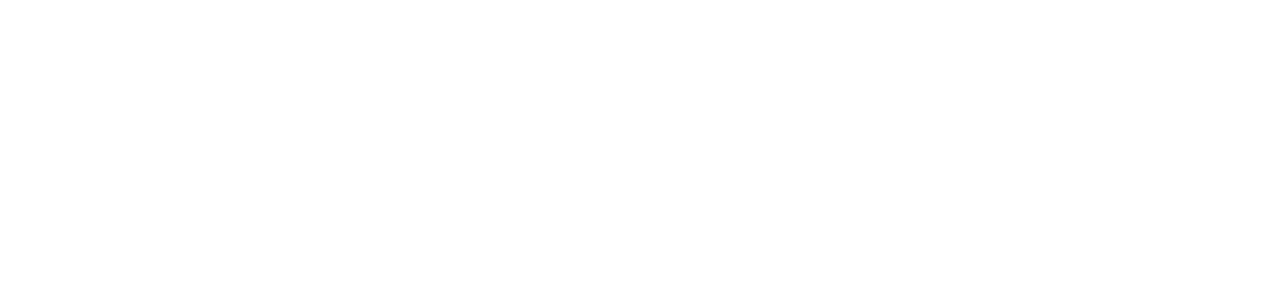
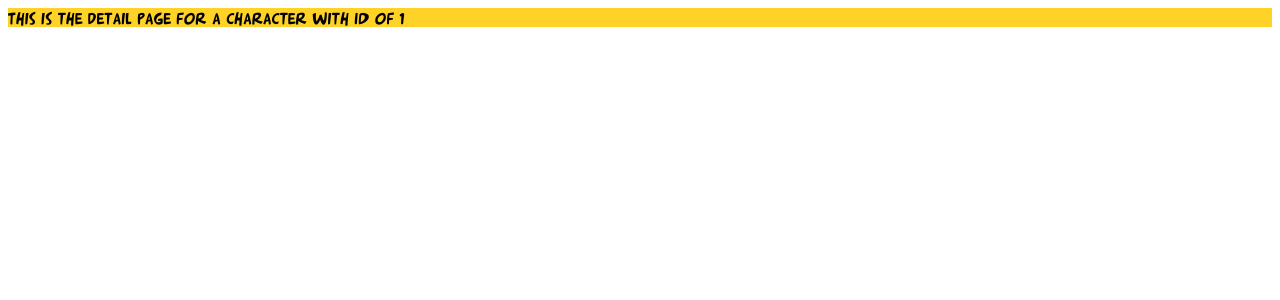
Before and after one commit to k-schrattenholzer/HeyArnold-List-Detail, a React app: page /character-detail/1 in a window 1280 px wide. Shown: the top 300 px of the page. Built offline with nearby package versions, Linux system fonts and the light colour scheme.

Commit message:
split out list view into a view and a component

```diff
--- a/src/App.css
+++ b/src/App.css
@@ -9,9 +9,13 @@
 
 @font-face {
   font-family: 'Arnorg';
-  src: local('Arnorg'), url('../../fonts/Arnorg.ttf') format('truetype');
+  src: local('Arnorg'), url('./fonts/Arnorg.ttf')format('truetype');
   font-weight: normal;
   font-style: normal;
+}
+
+* {
+  font-family: var(--font);
 }
 
 main {
--- a/src/App.jsx
+++ b/src/App.jsx
@@ -1,5 +1,6 @@
 import { BrowserRouter as Router, Switch, Route } from 'react-router-dom';
 import CharacterList from './views/Character/CharacterList.jsx';
+import CharacterDetail from './views/Character/CharacterDetail.jsx';
 import Home from './views/Home/Home.jsx';
 
 export default function App() {
@@ -7,11 +8,14 @@ export default function App() {
     <Router>
       <main>
         <Switch>
-          <Route exact path="/">
-            <Home />
+          <Route exact path="/character-detail/:id">
+            <CharacterDetail />
           </Route>
           <Route exact path="/character-list">
             <CharacterList />
+          </Route>
+          <Route exact path="/">
+            <Home />
           </Route>
         </Switch>
       </main>
--- a/src/views/Character/CharacterList.css
+++ b/src/components/Characters/Characters.css
@@ -1,4 +1,3 @@
-@import '../../App.css';
 
 li {
   list-style-type: none;
@@ -7,12 +6,6 @@ li {
 img {
   width: 40px;
   height: 50px;
-}
-
-.characterListContainer {
-  display: grid;
-  grid-template-rows: 1fr;
-  grid-template-columns: 1fr 1fr;
 }
 
 .characterListEl {
--- /dev/null
+++ b/src/components/Characters/Characters.jsx
@@ -0,0 +1,19 @@
+import { Link } from "react-router-dom";
+import styles from './Characters.css'
+
+export default function Characters({ characterList }) {
+  return(
+
+    <div className={styles.characterListEl}>
+    {characterList.map((char) =>
+      <li className={styles.imageContainer} key={char._id}>
+        <Link to={`/character-detail/${char._id}`}>
+          <img src={char.image} alt={char.name} className={styles.imageEl} />
+        </Link>
+
+      </li>
+    )
+    }
+    </div>
+  )
+}
--- /dev/null
+++ b/src/views/Character/CharacterDetail.jsx
@@ -0,0 +1,14 @@
+import { useState } from "react";
+import { useParams } from "react-router-dom"
+
+export default function CharacterDetail() {
+  const { id } = useParams();
+  const [loading, setLoading] = useState(true);
+  const [character, setCharacter] = useState({});
+
+  return (
+    <div>
+      This is the detail page for a character with ID of {id}
+    </div>
+  )
+}
--- a/src/views/Character/CharacterList.jsx
+++ b/src/views/Character/CharacterList.jsx
@@ -1,13 +1,11 @@
 import { useEffect, useState } from "react"
+import Characters from "../../components/Characters/Characters.jsx";
 import { getCharacters } from "../../services/heyArnoldApi.js"
-import styles from "./CharacterList.css"
-
+import styles from '../../App.css'
 
 export default function CharacterList() {
   const [loading, setLoading] = useState(true);
   const [characterList, setCharacters] = useState([]);
-
-  console.log(characterList);
 
   useEffect(async () => {
     try {
@@ -27,20 +25,9 @@ export default function CharacterList() {
         <p>click on a character to get more information</p>
         </div>
 
-      {loading ? <p>loading up</p> : <p>all loaded</p>
+      {loading ? <p>loading up</p> : <Characters characterList={characterList}/>
       }
 
-      <div className={styles.characterListEl}>
-      {characterList.map((char) =>
-        <li className={styles.imageContainer} key={char._id}>
-          <a href={`/character-detail/${char._id}`}>
-            <img src={char.image} alt={char.name} className={styles.imageEl} />
-          </a>
-
-        </li>
-      )
-      }
-      </div>
 
     </div>
   )
--- a/src/views/Home/Home.css
+++ /dev/null
@@ -1,5 +0,0 @@
-@import '../../App.css';
-
-.homeContainer {
-  font-family: var(--font);
-}
--- a/src/views/Home/Home.jsx
+++ b/src/views/Home/Home.jsx
@@ -1,9 +1,8 @@
 import { Link } from 'react-router-dom';
-import styles from './Home.css';
 
 export default function Home() {
   return (
-    <div styles={styles.homeContainer}>
+    <div >
       <h1>Welcome to the Hey Arnold Character Gallery</h1>
       <Link to='/character-list'>View All Characters</Link>
     </div>
```
